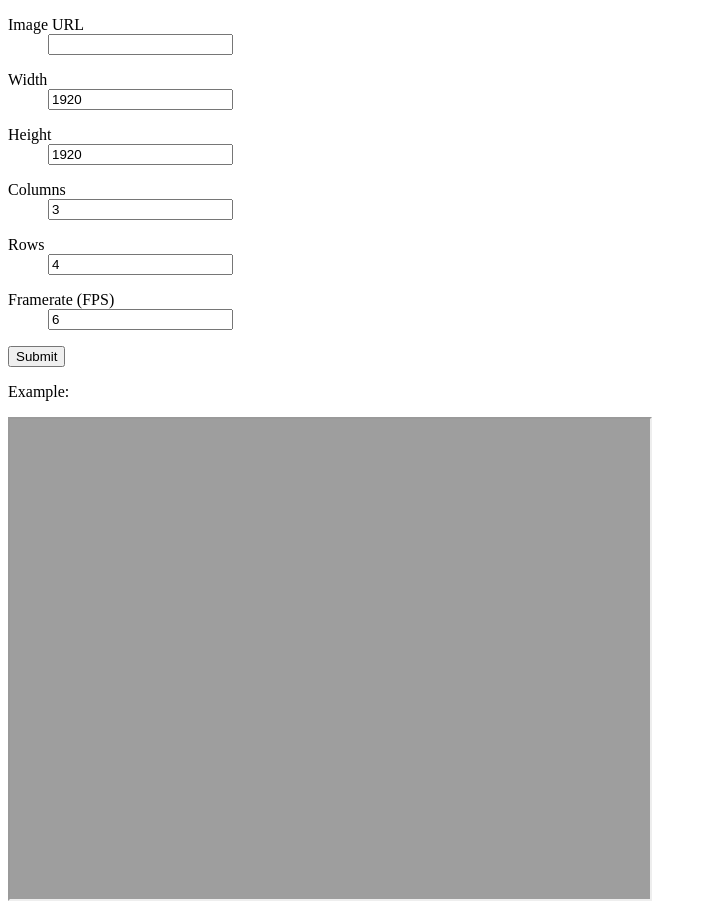
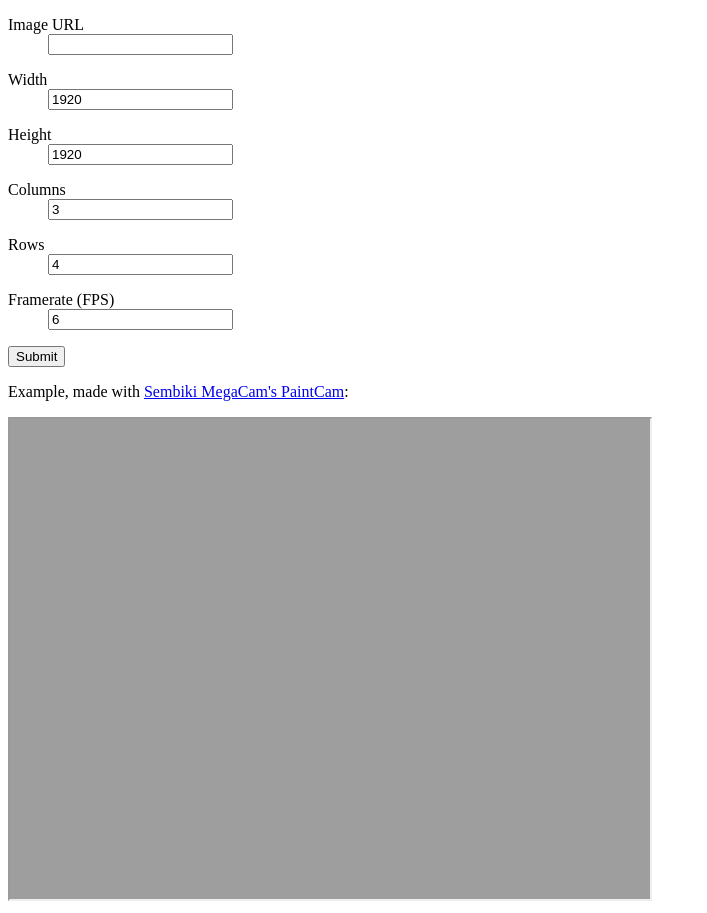
Before and after one commit to forresto/flipbook, a plain HTML site: page index.html in a window 1280 px wide. Shown: the whole page, without its empty margins (0-707 px from the left). Drawn offline with Linux system fonts and the light colour scheme.

Commit message:
basic form functionality

```diff
--- a/index.html
+++ b/index.html
@@ -53,7 +53,9 @@
     </form>
   </div>
 
-<p>Example:</p>
+<p>
+  Example, made with <a href="http://sembiki.com/megacam">Sembiki MegaCam's PaintCam</a>:
+</p>
 <iframe src="play.html?i=http%3A%2F%2Ffarm6.static.flickr.com%2F5298%2F5526020768_0d1f361982_o.jpg&w=1920&h=1920&c=3&r=4&f=6" width="640" height="480" />
 
 </body>
```
